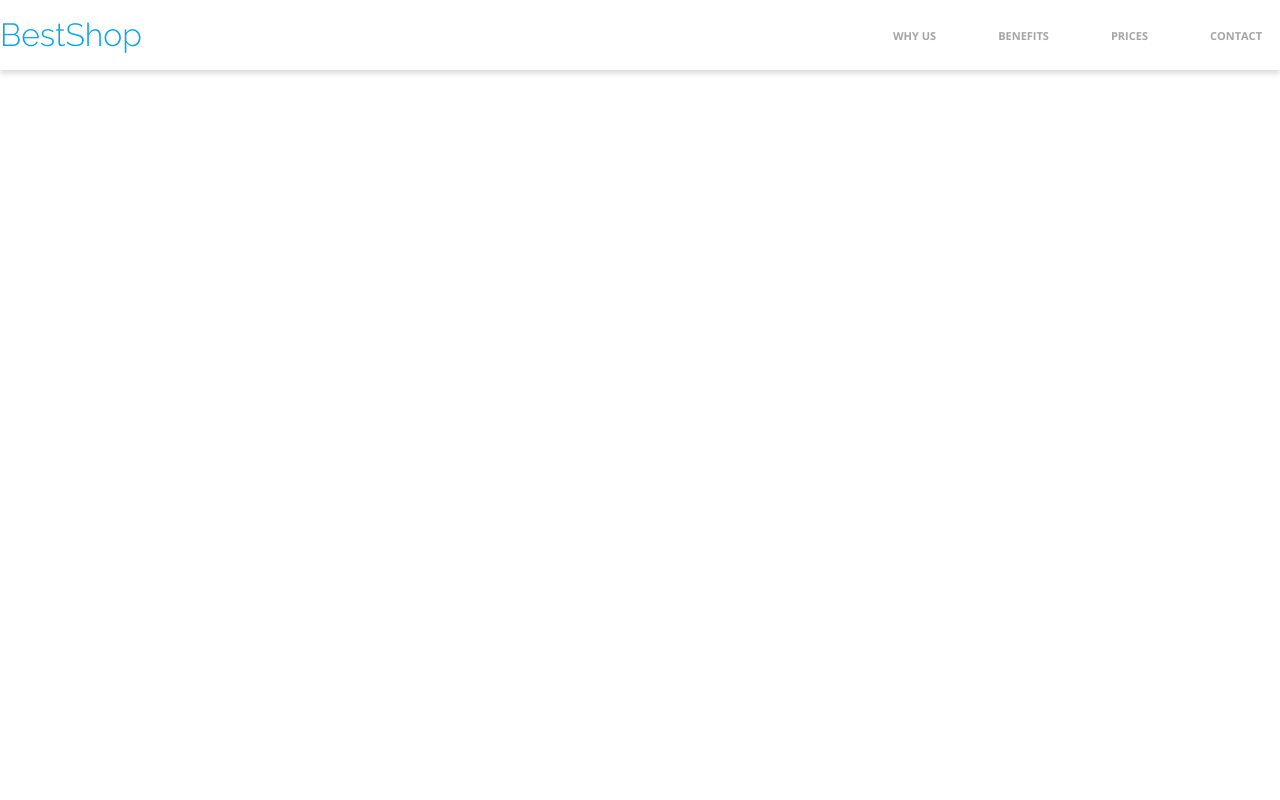
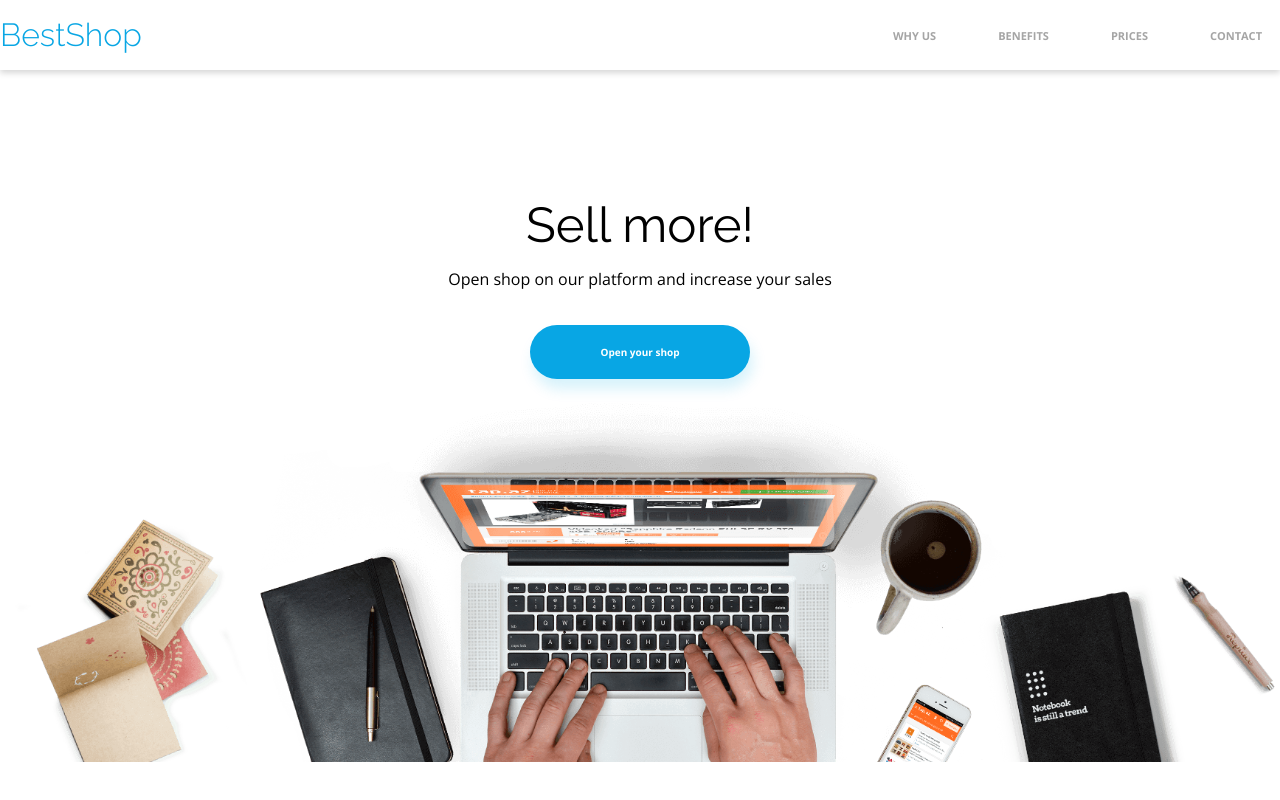
Before and after one commit to kotorozec/BestShop, a plain HTML site: page index.html in a window 1280 px wide. Drawn offline with nearby package versions, Linux system fonts and the light colour scheme.

Commit message:
Add first section

```diff
--- a/index.html
+++ b/index.html
@@ -12,6 +12,7 @@
     <link rel="stylesheet" href="./css/reset.css">
     <link rel="stylesheet" href="./css/style.css">
     <link rel="stylesheet" href="./css/header.css">
+    <link rel="stylesheet" href="./css/intro-section.css">
     <title>BestShop</title>
 </head>
 <body>
@@ -29,6 +30,13 @@
     </section>
 </header>
 <main>
+    <section class="first-section">
+        <h1 class="intro__heading">Sell more!</h1>
+        <p class="intro__paragraph">Open shop on our platform and increase your sales</p>
+        <a href="" class="special-btn">Open your shop</a>
+        <img src="./images/bgc.png" aria-hidden="true" class="intro-img">
+    </section>
+
     <section id="why-us"></section>
     <section id="benefits"></section>
     <section id="prices"></section>
```
